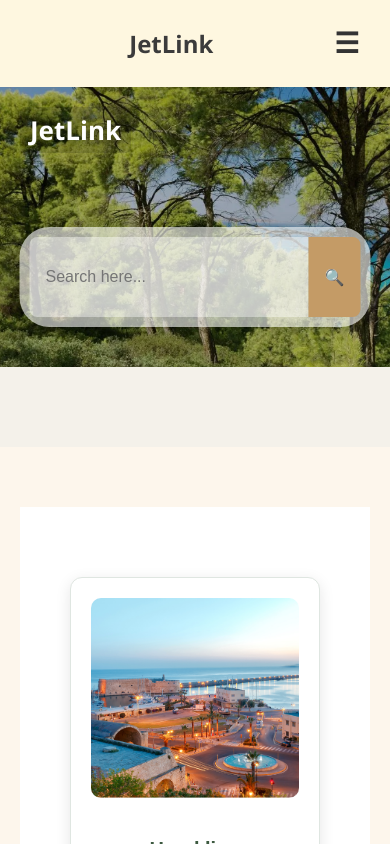
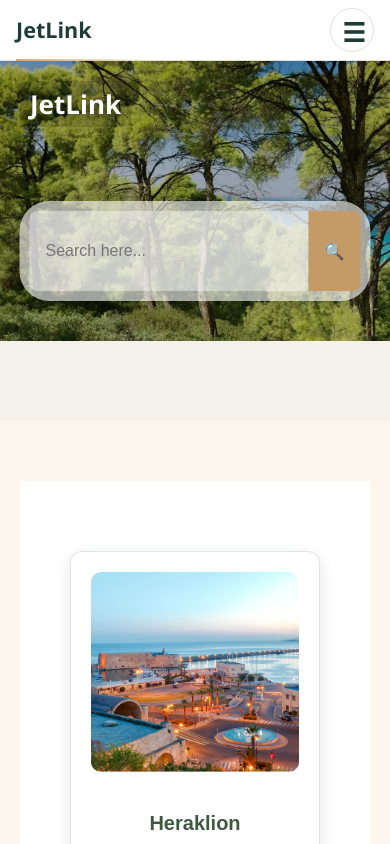
Before and after one commit to kanakis000/JetLink, a React (Vite) app: page /home in a window 390 px wide. Shown: the top 844 px of the page. Built offline with nearby package versions, Linux system fonts and the light colour scheme; no server answers; sample sign-in values are in the browser's storage.

Commit message:
Redesign header visual shell

```diff
--- a/src/styles/Header.css
+++ b/src/styles/Header.css
@@ -4,87 +4,176 @@
   justify-content: space-between;
   position: relative;
   width: 100%;
-  padding: 16px 5%;
-  background-color: #fef7e0;
+  min-height: var(--header-height);
+  padding: 0 clamp(20px, 5vw, 56px);
+  background-color: var(--color-surface);
+  border-bottom: 1px solid var(--color-border);
+  box-shadow: 0 1px 10px rgba(31, 41, 51, 0.04);
   flex-wrap: wrap;
   white-space: nowrap;
+}
+
+.header::after {
+  content: "";
+  position: absolute;
+  left: clamp(20px, 5vw, 56px);
+  right: clamp(20px, 5vw, 56px);
+  bottom: -1px;
+  height: 2px;
+  background: linear-gradient(90deg, var(--color-accent), transparent 38%);
+  pointer-events: none;
 }
 
 .left-nav,
 .right-nav {
   display: flex;
   align-items: center;
-  gap: 20px;
+  gap: var(--space-3);
   flex-wrap: nowrap;
 }
 
 .title {
   margin: 0;
+  text-align: left;
+  flex: 0 0 auto;
+  font-size: var(--font-size-2xl);
+  font-weight: var(--font-weight-bold);
+  line-height: 1;
+  color: var(--color-primary-dark);
+  letter-spacing: 0;
+  white-space: nowrap;
+}
+
+.left-nav + .title {
+  position: absolute;
+  left: 50%;
+  transform: translateX(-50%);
   text-align: center;
-  flex-grow: 1;
-  font-size: 24px;
-  font-weight: var(--font-weight-bold);
-  color: #3b3b3b;
-  white-space: nowrap;
 }
 
 .link {
   text-decoration: none;
-  color: #333;
-  font-size: 18px;
-  font-weight: var(--font-weight-bold);
-  padding: 8px;
+  color: var(--color-text-primary);
+  font-size: var(--font-size-sm);
+  font-weight: var(--font-weight-semibold);
+  line-height: 1;
+  padding: 10px 14px;
   border: 2px solid transparent;
-  border-radius: var(--radius-sm);
-  transition: all var(--transition-base);
+  border-radius: var(--radius-pill);
+  transition:
+    background-color var(--transition-fast),
+    border-color var(--transition-fast),
+    color var(--transition-fast),
+    box-shadow var(--transition-fast);
 }
 
 .link:hover {
-  color: #b08968;
-  text-decoration: underline;
-  border-color: #b08968;
-  box-shadow: var(--shadow-md);
+  color: var(--color-primary-dark);
+  text-decoration: none;
+  background-color: var(--color-primary-soft);
+  border-color: var(--color-primary-soft);
+}
+
+.link:focus-visible,
+.hamburger:focus-visible {
+  outline: none;
+  box-shadow: var(--shadow-focus);
+}
+
+.link[href="/account-type"] {
+  color: var(--color-surface);
+  background-color: var(--color-primary);
+  border-color: var(--color-primary);
+  box-shadow: 0 6px 14px rgba(47, 93, 80, 0.16);
+}
+
+.link[href="/account-type"]:hover {
+  color: var(--color-surface);
+  background-color: var(--color-primary-dark);
+  border-color: var(--color-primary-dark);
 }
 
 .logout-btn {
-  background: none;
-  border: none;
-  color: inherit;
+  background: var(--color-surface);
+  border: 1px solid var(--color-border);
+  color: var(--color-text-secondary);
   font: inherit;
+  font-size: var(--font-size-sm);
+  font-weight: var(--font-weight-semibold);
   cursor: pointer;
-  text-decoration: underline;
-  padding: 0;
+  text-decoration: none;
+  padding: 9px 14px;
+  border-radius: var(--radius-pill);
+}
+
+.logout-btn:hover {
+  color: var(--color-primary-dark);
+  background-color: var(--color-accent-soft);
+  border-color: var(--color-accent);
 }
 
 .hamburger {
   display: none;
-  font-size: 28px;
-  background: none;
-  border: none;
+  width: 44px;
+  height: 44px;
+  font-size: 26px;
+  line-height: 1;
+  background: var(--color-surface);
+  border: 1px solid var(--color-border);
+  border-radius: var(--radius-pill);
   cursor: pointer;
-  color: #333;
+  color: var(--color-primary-dark);
 }
 
 .nav-links {
   display: flex;
-  gap: 16px;
+  gap: var(--space-2);
   align-items: center;
+  margin-left: auto;
 }
 
 .header-minimal {
   width: 100%;
-  padding: 15px;
-  background-color: #f2e8d5;
+  min-height: var(--header-height);
+  padding: 0 clamp(20px, 5vw, 56px);
+  background-color: var(--color-surface);
+  border-bottom: 1px solid var(--color-border);
+  text-align: center;
+  display: flex;
+  align-items: center;
+  justify-content: center;
+}
+
+.header-minimal .title {
+  font-size: var(--font-size-2xl);
+  font-weight: var(--font-weight-bold);
+  color: var(--color-primary-dark);
   text-align: center;
 }
 
-.header-minimal .title {
-  font-size: 28px;
-  font-weight: var(--font-weight-bold);
-  color: #3b3b3b;
-}
+@media (max-width: 768px) {
+  .header {
+    min-height: 60px;
+    padding: 8px var(--space-4);
+  }
 
-@media (max-width: 768px) {
+  .header::after {
+    left: var(--space-4);
+    right: var(--space-4);
+  }
+
+  .title {
+    font-size: 1.35rem;
+  }
+
+  .left-nav + .title {
+    position: static;
+    transform: none;
+    order: -1;
+    flex: 1 1 100%;
+    margin-bottom: var(--space-2);
+  }
+
   .hamburger {
     display: block;
   }
@@ -93,10 +182,14 @@
     display: none;
     flex-direction: column;
     width: 100%;
-    background: #fffaf3;
-    padding: 20px;
-    margin-top: 10px;
+    align-items: stretch;
+    gap: var(--space-2);
+    background: var(--color-surface);
+    padding: var(--space-3);
+    margin-top: var(--space-2);
+    border: 1px solid var(--color-border);
     border-radius: var(--radius-lg);
+    box-shadow: var(--shadow-sm);
   }
 
   .nav-links.open {
@@ -107,9 +200,16 @@
   .right-nav {
     flex-wrap: wrap;
     justify-content: center;
+    gap: var(--space-2);
   }
 
   .link {
-    padding: 10px 0;
+    min-height: 44px;
+    padding: 13px 14px;
+    text-align: center;
+  }
+
+  .header-minimal {
+    min-height: 60px;
   }
 }
```
